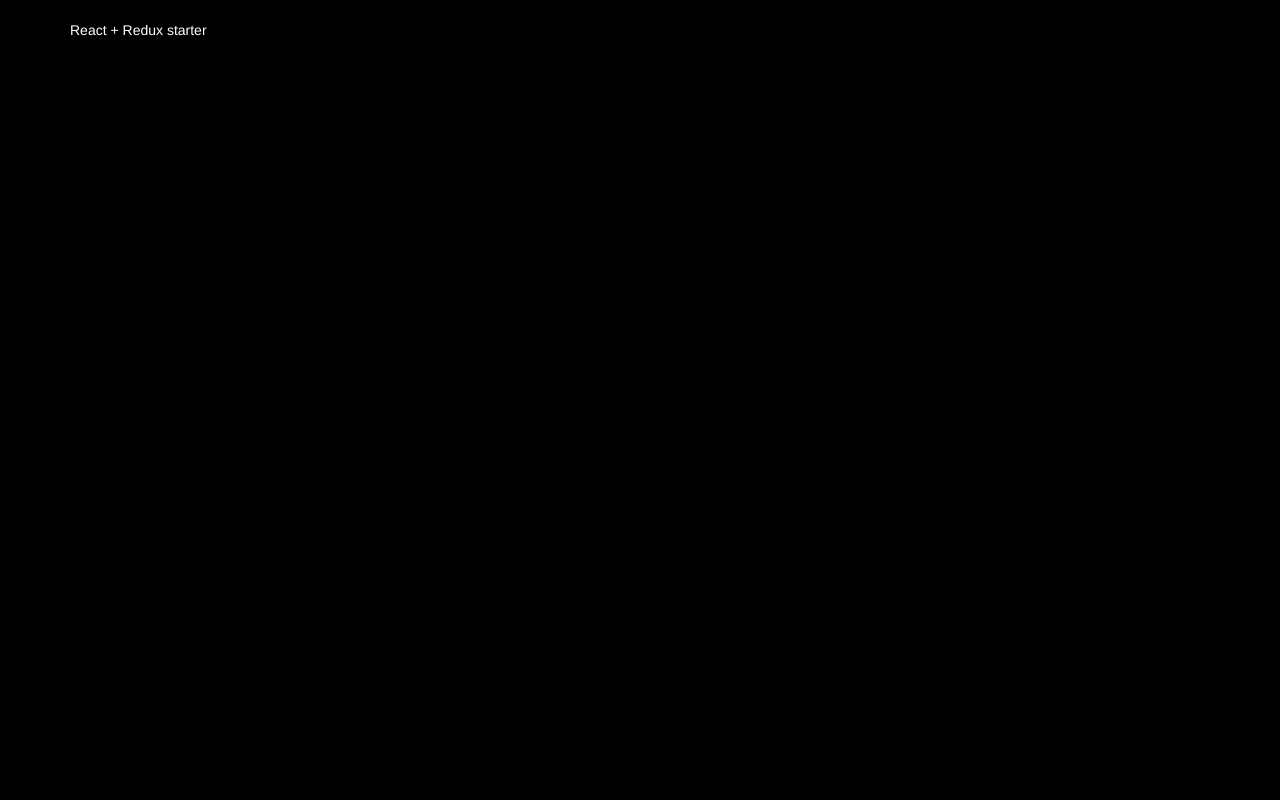
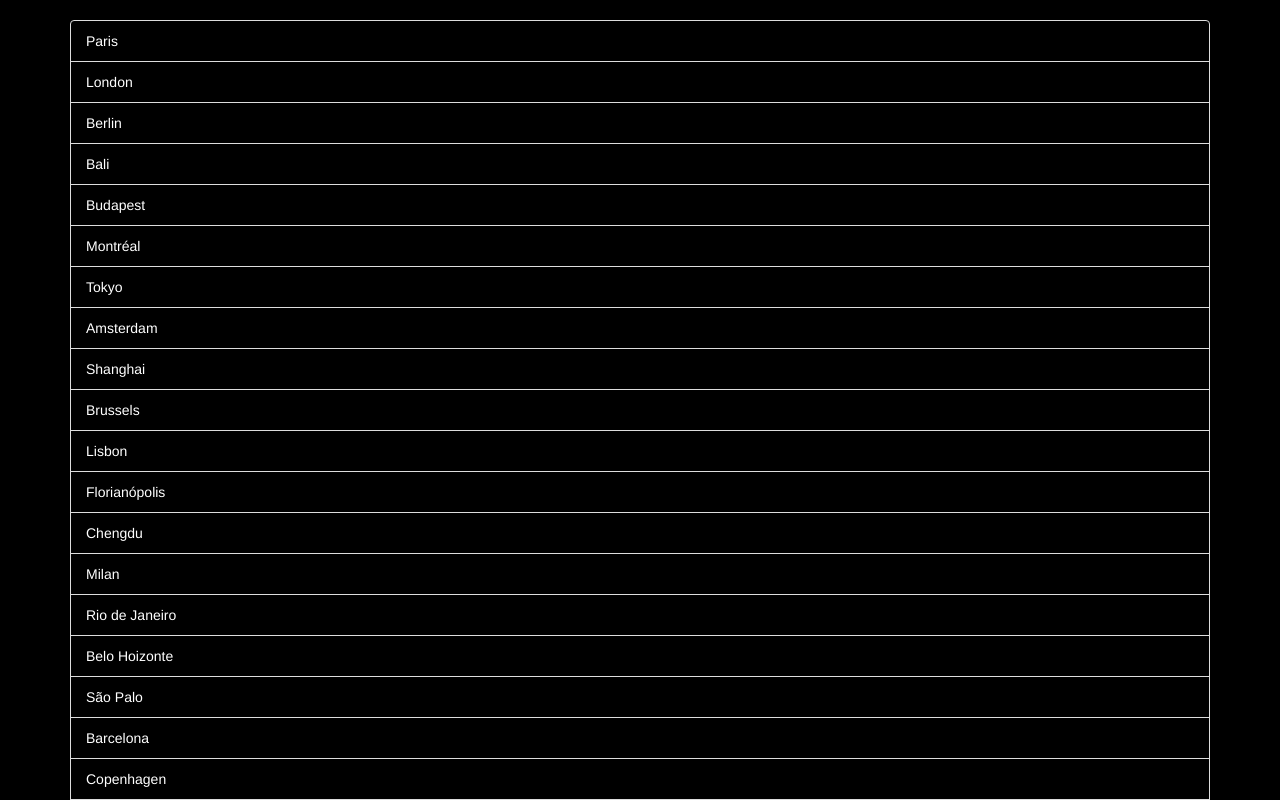
Before and after one commit to lewagon/redux-cities, a React app: page / in a window 1280 px wide. Shown: the top 800 px of the page. Built offline with nearby package versions, Linux system fonts and the light colour scheme.

Commit message:
city list rendered in DOM

```diff
--- a/assets/stylesheets/application.scss
+++ b/assets/stylesheets/application.scss
@@ -7,3 +7,7 @@ body {
   margin-top: 20px;
   margin-bottom: 20px;
 }
+
+.list-group-item {
+  background-color: transparent;
+}
--- a/src/components/app.jsx
+++ b/src/components/app.jsx
@@ -1,9 +1,11 @@
 import React from 'react';
+
+import CityList from '../containers/city_list';
 
 const App = () => {
   return (
     <div className="app">
-      <p>React + Redux starter</p>
+      <CityList />
     </div>
   );
 };
--- a/src/containers/city_list.jsx
+++ b/src/containers/city_list.jsx
@@ -1,8 +1,9 @@
 import React, { Component } from 'react';
+import { connect } from 'react-redux';
 
 class CityList extends Component {
   renderList() {
-    this.props.cities.map((city) => {
+    return this.props.cities.map((city) => {
       return (
         <li className="list-group-item">{city.name}</li>
       );
@@ -18,4 +19,10 @@ class CityList extends Component {
   }
 }
 
-export default CityList;
+function mapStateToProps(state) {
+  return {
+    cities: state.cities
+  };
+}
+
+export default connect(mapStateToProps)(CityList);
```
